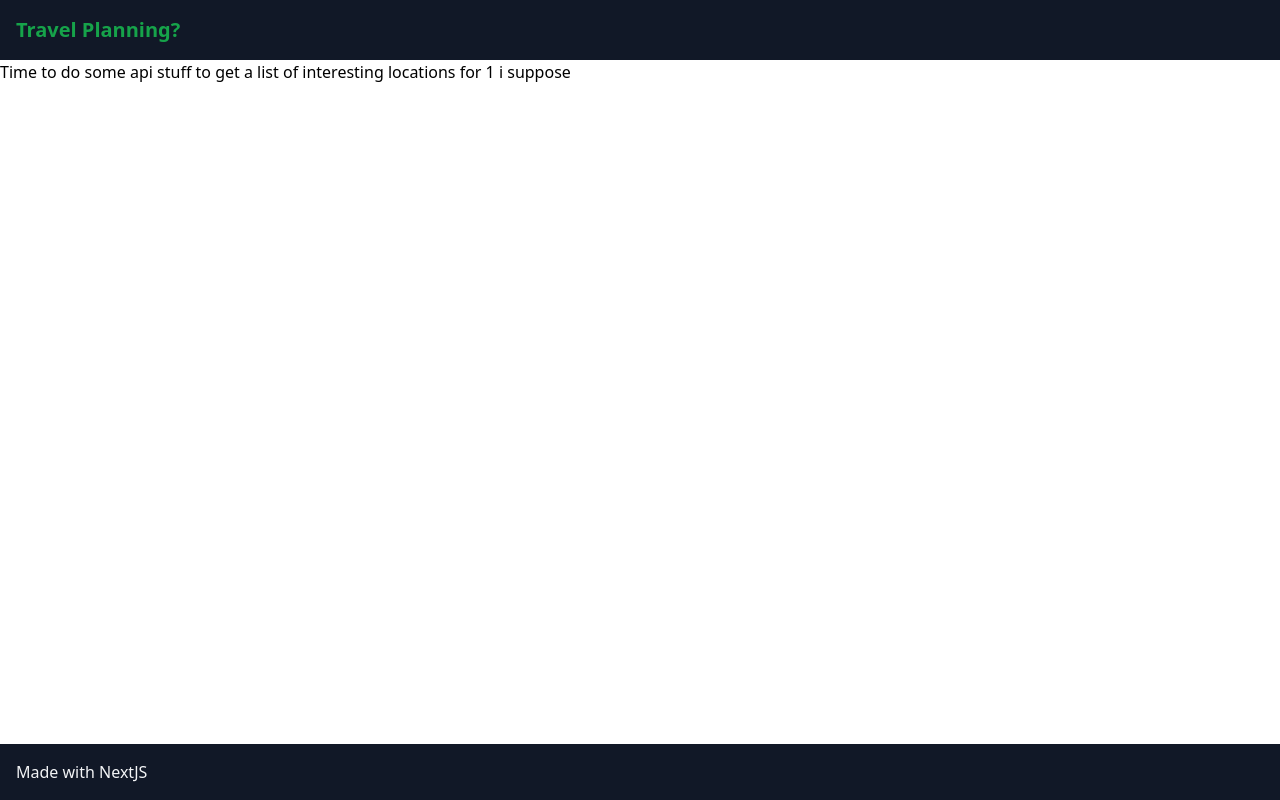
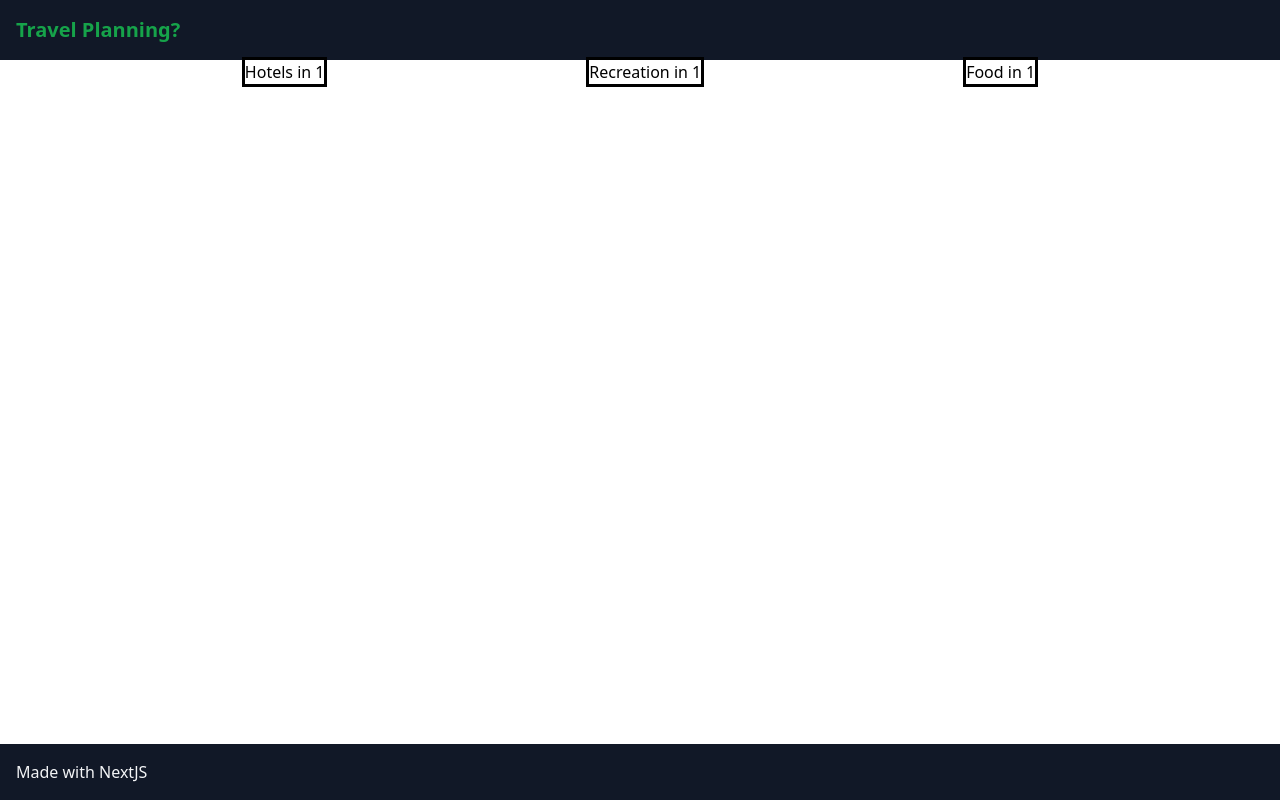
Before and after one commit to StyrkarBlaer/travel-planner, a Next.js app: page /1 in a window 1280 px wide. Built offline with nearby package versions, Linux system fonts and the light colour scheme; no server answers.

Commit message:
Just busywork

```diff
--- a/src/pages/[destination].tsx
+++ b/src/pages/[destination].tsx
@@ -2,17 +2,27 @@ import { useRouter } from 'next/router';
 import '../app/globals.css';
 import Header from '@/components/header';
 import Footer from '@/components/footer';
+import { Geo } from 'next/font/google';
 
 export default function destination() {
 
   const router = useRouter();
   const { destination, daterange_from, daterange_to } = router.query;
-  console.log(destination)
 
   return (
     <main>
       <Header />
-      Time to do some api stuff to get a list of interesting locations for {destination} i suppose
+      <div className='display: flex justify-evenly gap-5 '>
+        <div className='outline'>
+          Hotels in {destination}
+        </div>
+        <div className='outline'>
+          Recreation in {destination}
+        </div>
+        <div className='outline'>
+          Food in {destination}
+        </div>
+      </div>
       <Footer />
     </main>
   )
@@ -20,22 +30,9 @@ export default function destination() {
 };
 
 
-//if (!router.isReady) { return null; }
-
-
-// example fetch request
-
-//var requestOptions = {
-// method: 'GET',
-//};
-
-//function getCityData(city, apiKey) {
-//  return fetch(`https://api.geoapify.com/v1/geocode/search?text=${encodeURIComponent(city)}&format=json&apiKey=${myAPIKey}`).then(data => data.json()).then(results => {
-//    const cityData = results.results.length ? results.results[0] : null;
-//    return cityData;
-//  });
-//}
+// TODO:figure out how to pick up variable from env
 const Geoapify_key = process.env.GEOAPIFY_API_KEY
+console.log(Geoapify_key)
 function getCityData(location: string) {
   return fetch(`https://api.geoapify.com/v1/geocode/search?text=${encodeURIComponent(location)}&format=json&apiKey=${Geoapify_key}`).then(data => data.json()).then(results => {
     const cityData = results.results.length ? results.results[0] : null;
```
